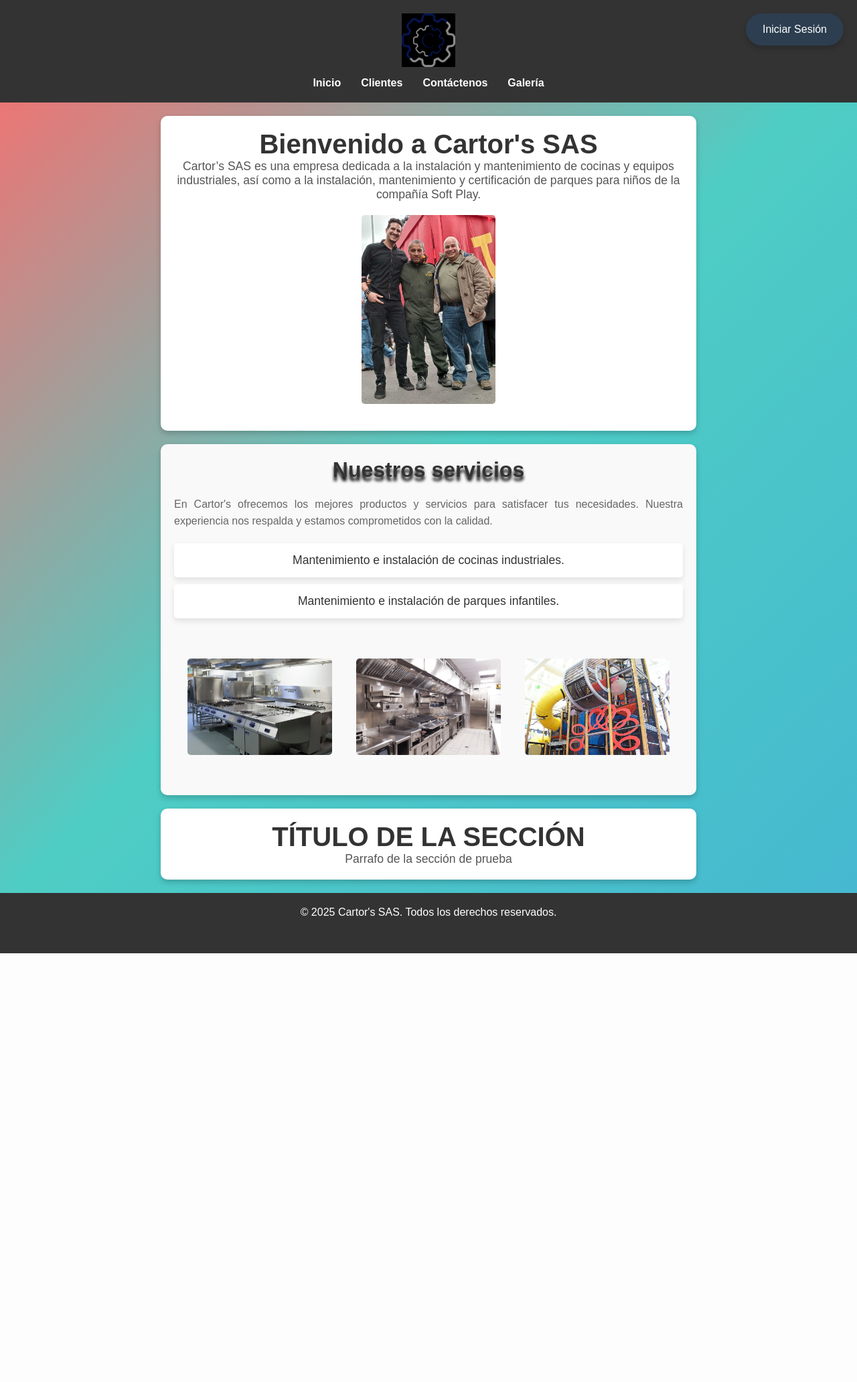
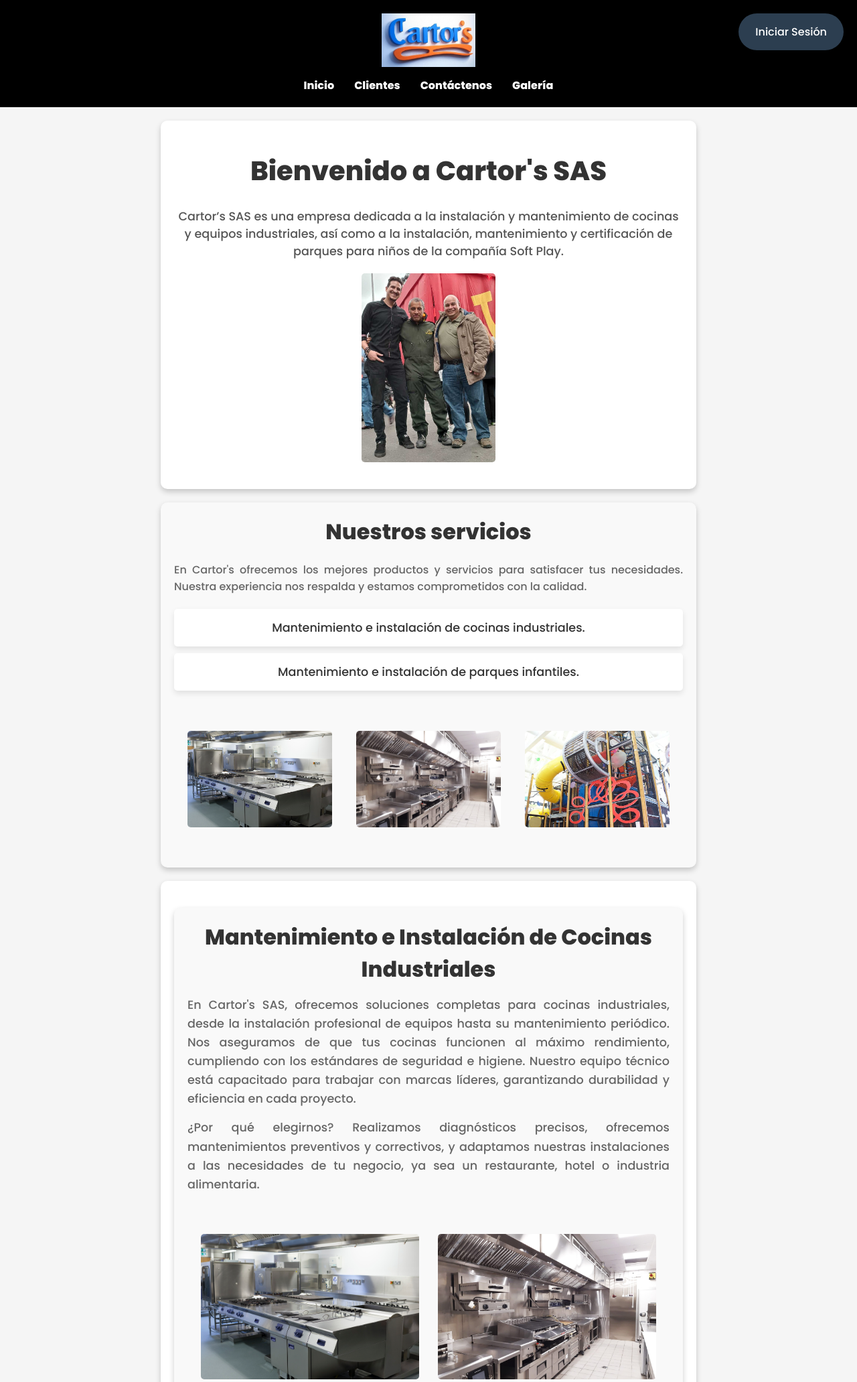
Before and after one commit to mapachogithub/cartors_web, a PHP site: page / in a window 1280 px wide. Shown: the top 2063 px of the page at 67% size. Before the commit the page ends 1423 px from the top, so only its background shows below. Run offline with PHP 8.4, Linux system fonts and the light colour scheme.

Commit message:
Secciones corregidas
ok logo, background, contáctanos y footer

```diff
--- a/clientes.html
+++ b/clientes.html
@@ -11,7 +11,7 @@
     <!-- Header -->
     <header>
         <div class="logo">
-            <img src="images/logo.png" alt="Cartor's SAS">
+            <img src="images/logoia1.jpeg" alt="Cartor's SAS">
         </div>
         <nav>
             <ul>
--- a/contactenos.html
+++ b/contactenos.html
@@ -10,7 +10,7 @@
     <!-- Header -->
     <header>
         <div class="logo">
-            <img src="images/logo.png" alt="Cartor's SAS">
+            <img src="images/logoia1.jpeg" alt="Cartor's SAS">
         </div>
         <nav>
             <ul>
--- a/css/styles.css
+++ b/css/styles.css
@@ -1,10 +1,20 @@
+/* ---------------------------------------------------------------------
+Importación de fuentes de Google Fonts */
+@import url('https://fonts.googleapis.com/css?family=Noto+Sans');
+@import url('https://fonts.googleapis.com/css2?family=Poppins:wght@500;600;800&display=swap');
+
 /* ---------------------------------------------------------------------
 Estilos generales */
+html {
+    scroll-behavior: smooth; /* Desplazamiento suave para enlaces de anclaje */
+}
+
 body {
-    font-family: 'Arial', sans-serif;
+    font-family: 'Arial', sans-serif; /* Por defecto para otras páginas */
     margin: 0;
     padding: 0;
-    background: linear-gradient(135deg, #ff6b6b, #4ecdc4, #45b7d1);
+    /* FONDO GENERAL (cambio tuyo) */
+    background: whitesmoke;
     color: #333;
     min-height: 100vh;
 }
@@ -12,7 +22,8 @@ body {
 /* ---------------------------------------------------------------------
 Header estilos */
 header {
-    background-color: #333;
+    /* Cambio tuyo: fondo negro */
+    background-color: black;
     color: #fff;
     padding: 20px;
     display: flex;
@@ -171,6 +182,16 @@ index.html estilos */
     box-shadow: 0 6px 12px rgba(0, 0, 0, 0.2);
 }
 
+.services-list li a {
+    color: #333; /* Color del texto del enlace */
+    text-decoration: none; /* Sin subrayado */
+    display: block; /* Para que todo el <li> sea clickable */
+}
+
+.services-list li a:hover {
+    color: #0073e6; /* Color azul al pasar el mouse, consistente con el sitio */
+}
+
 /* Galería dentro de cartors-container (index.html) */
 .cartors-container .gallery {
     display: flex;
@@ -268,12 +289,210 @@ index.html estilos */
     color: #0073e6;
 }
 
+/* Formulario de contacto (index.html) */
+.contact_form {
+    width: 460px;
+    height: auto;
+    margin: 80px auto;
+    border-radius: 10px;
+    padding-top: 30px;
+    padding-bottom: 20px;
+    background-color: #fbfbfb;
+    padding-left: 30px;
+}
+
+.formulario input {
+    background-color: #fbfbfb;
+    width: 408px;
+    height: 40px;
+    border-radius: 5px;
+    border-style: solid;
+    border-width: 1px;
+    border-color: #ab4493;
+    margin-top: 10px;
+    padding-left: 10px;
+    margin-bottom: 20px;
+}
+
+.formulario textarea {
+    background-color: #fbfbfb;
+    width: 405px;
+    height: 150px;
+    border-radius: 5px;
+    border-style: solid;
+    border-width: 1px;
+    border-color: #ab4493;
+    margin-top: 10px;
+    padding-left: 10px;
+    margin-bottom: 20px;
+    padding-top: 15px;
+}
+
+.formulario label {
+    display: block;
+    text-align: center; /* Centrado para etiquetas */
+}
+
+.formulario button {
+    height: 45px;
+    padding-left: 5px;
+    padding-right: 5px;
+    margin-bottom: 20px;
+    margin-top: 10px;
+    text-transform: uppercase;
+    background-color: #ab4493;
+    border-color: #ab4493;
+    border-style: solid;
+    border-radius: 10px;
+    width: 420px;
+    cursor: pointer;
+}
+
+.formulario button p {
+    color: #fff;
+}
+
+.formulario span {
+    color: #ab4493;
+}
+
+.formulario .aviso {
+    font-size: 13px;
+    color: #0e0e0e;
+}
+
+.formulario h1 {
+    font-size: 39px;
+    text-align: left;
+    padding-bottom: 20px;
+    color: #ab4493;
+}
+
+.formulario h2 { /* Sin sombra para "Cartor´s web" y otros */
+    font-size: 1.75em; /* Tamaño consistente con otros h2 */
+    margin: 0 0 20px;
+    color: #333; /* Color consistente */
+}
+
+.formulario h3 {
+    font-size: 16px;
+    padding-bottom: 30px;
+    color: #0e0e0e;
+}
+
+.formulario p {
+    font-size: 14px;
+    color: #0e0e0e;
+}
+
+.formulario ::-webkit-input-placeholder {
+    color: #a8a8a8;
+}
+
+.formulario ::-webkit-textarea-placeholder {
+    color: #a8a8a8;
+}
+
+.formulario input:focus {
+    outline: 0;
+    border: 1px solid #97d848;
+}
+
+.formulario textarea:focus {
+    outline: 0;
+    border: 1px solid #97d848;
+}
+
+/* Sección específica para Mantenimiento e Instalación de Cocinas Industriales */
+.kitchen-section {
+    max-width: 800px;
+    margin: 20px auto;
+    padding: 20px;
+    background-color: #f9f9f9;
+    border-radius: 10px;
+    box-shadow: 0 4px 8px rgba(0, 0, 0, 0.2);
+}
+
+.kitchen-section h2 {
+    color: #333;
+    text-align: center;
+    font-size: 2rem;
+    margin-bottom: 15px;
+}
+
+.kitchen-section p {
+    line-height: 1.6;
+    color: #666;
+    text-align: justify;
+    margin-bottom: 15px;
+}
+
+.kitchen-section .gallery {
+    display: flex;
+    justify-content: space-between;
+    margin-top: 20px;
+}
+
+.kitchen-section .gallery img {
+    width: 48%; /* Ajustado para 2 imágenes */
+    height: auto;
+    border-radius: 5px;
+    object-fit: cover;
+    transition: transform 0.3s ease;
+}
+
+.kitchen-section .gallery img:hover {
+    transform: scale(1.05);
+}
+
+/* Sección específica para Mantenimiento e Instalación de Parques Infantiles */
+.playground-section {
+    max-width: 800px;
+    margin: 20px auto;
+    padding: 20px;
+    background-color: #f9f9f9;
+    border-radius: 10px;
+    box-shadow: 0 4px 8px rgba(0, 0, 0, 0.2);
+}
+
+.playground-section h2 {
+    color: #333;
+    text-align: center;
+    font-size: 2rem;
+    margin-bottom: 15px;
+}
+
+.playground-section p {
+    line-height: 1.6;
+    color: #666;
+    text-align: justify;
+    margin-bottom: 15px;
+}
+
+.playground-section .gallery {
+    display: flex;
+    justify-content: space-between;
+    margin-top: 20px;
+}
+
+.playground-section .gallery img {
+    width: 48%; /* Ajustado para 2 imágenes */
+    height: auto;
+    border-radius: 5px;
+    object-fit: cover;
+    transition: transform 0.3s ease;
+}
+
+.playground-section .gallery img:hover {
+    transform: scale(1.05);
+}
+
 /* ---------------------------------------------------------------------
 galeria.html estilos */
 
 /* Hero Section (usada en galeria.html) */
 .hero {
-    background: #4a4a4a; /* Fondo de la sección Nuestra Galería */
+    background: whitesmoke; /* Cambio tuyo */
     color: #fff;
     padding: 100px 20px; /* Restaurado a 100px como en el diseño original */
     text-align: center;
@@ -361,9 +580,6 @@ galeria.html estilos */
 /* ---------------------------------------------------------------------
 loginstarpage.html estilos */
 
-/* Importar la fuente Poppins */
-@import url('https://fonts.googleapis.com/css2?family=Poppins:wght@500;600;800&display=swap');
-
 /* Estilos generales para loginstarpage */
 *,
 *::after,
@@ -407,7 +623,7 @@ a:hover::after {
     display: flex;
     justify-content: center;
     align-items: center;
-    background: url('../images/wallpaperdarkindustries.jpg') center; /* Corregido typo */
+    background: url('../images/wallpaperdarkindustries.jpg') center;
     background-size: cover;
     color: #fff;
 }
@@ -424,10 +640,10 @@ a:hover::after {
     border-radius: 20px;
 }
 
-h2 {
+h2 { /* Sin sombra para loginstarpage.html */
     font-size: 1.75em;
     margin: 0 0 20px;
-    filter: drop-shadow(0 6px 2px black);
+    color: #fff; /* Color blanco para loginstarpage */
 }
 
 .input-box {
@@ -548,7 +764,7 @@ contactenos.html estilos */
     margin-bottom: 40px;
 }
 
-.contact-info h2 {
+.contact-info h2 { /* Sin sombra para "CONTÁCTANOS" si aparece aquí */
     font-size: 1.8rem;
     color: #2c3e50;
     margin-bottom: 15px;
@@ -617,7 +833,7 @@ contactenos.html estilos */
     box-shadow: 0 4px 8px rgba(0, 0, 0, 0.2);
 }
 
-.contact-form h2 {
+.contact-form h2 { /* Sin sombra para "Formulario de contacto" si aparece aquí */
     font-size: 1.8rem;
     color: #333;
     margin-bottom: 20px;
@@ -762,27 +978,34 @@ clientes.html estilos */
 }
 
 /* ---------------------------------------------------------------------
+
 Footer estilos */
+footer {
+    background: none; /* Sin fondo negro, hereda el whitesmoke del body */
+    color: #000; /* Letras en negro */
+    text-align: center;
+    padding: 30px 0; /* Más espacio vertical para que respire */
+    width: 100%; /* Ocupa todo el ancho */
+    font-size: 1rem; /* Tamaño de fuente legible */
+    line-height: 2; /* Más espacio entre líneas para evitar que se corten o se vean apretadas */
+}
 
-footer {
-    background-color: #333;
-    color: #fff;
-    text-align: center;
-    padding: 20px 0;
-    width: 100%;
+footer p {
+    margin: 8px 0; /* Espaciado uniforme entre párrafos, más amplio para mejor legibilidad */
 }
 
 footer .social-icons {
-    margin-top: 10px;
+    margin-top: 20px; /* Más espacio entre el texto y los íconos */
 }
 
 footer .social-icons a {
-    color: #fff;
-    margin: 0 10px;
-    font-size: 1.2rem;
+    color: #000; /* Íconos en negro */
+    margin: 0 20px; /* Más espacio horizontal entre íconos para que no se vean apelotonados */
+    font-size: 1.8rem; /* Íconos más grandes para mejor visibilidad */
+    text-decoration: none; /* Sin subrayado */
     transition: color 0.3s ease;
 }
 
 footer .social-icons a:hover {
-    color: #0073e6;
+    color: #0073e6; /* Azul al pasar el mouse, consistente con el sitio */
 }
--- a/galeria.html
+++ b/galeria.html
@@ -10,7 +10,7 @@
 <body>
     <header>
         <div class="logo">
-            <img src="images/logo.png" alt="Cartor's SAS">
+            <img src="images/logoia1.jpeg" alt="Cartor's SAS">
         </div>
         <nav>
             <ul>
--- a/index.html
+++ b/index.html
@@ -10,7 +10,7 @@
     <!-- Header -->
     <header>
         <div class="logo">
-            <img src="images/logo.png" alt="Cartor's SAS">
+            <img src="images/logoia1.jpeg" alt="Cartor's SAS">
         </div>
         <nav>
             <ul>
@@ -29,7 +29,9 @@
     <main>
         <!-- Sección de bienvenida -->
         <section class="centrado">
+            <br>
             <h1>Bienvenido a Cartor's SAS</h1>
+            <br>
             <p>Cartor’s SAS es una empresa dedicada a la instalación y mantenimiento de cocinas y equipos industriales, así como a la instalación, mantenimiento y certificación de parques para niños de la compañía Soft Play.</p>
             <img src="images/FOTO1WELCOME.jpg" alt="Imagen de bienvenida" class="welcome-image index-image" onclick="showImageModal(this.src)">
         </section>
@@ -44,10 +46,10 @@
             <h2>Nuestros servicios</h2>
             <p>En Cartor's ofrecemos los mejores productos y servicios para satisfacer tus necesidades. Nuestra experiencia nos respalda y estamos comprometidos con la calidad.</p>
 
-            <!-- Lista de servicios -->
+            <!-- Lista de servicios con enlaces a las secciones -->
             <ul class="services-list">
-                <li>Mantenimiento e instalación de cocinas industriales.</li>
-                <li>Mantenimiento e instalación de parques infantiles.</li>
+                <li><a href="#kitchen-section">Mantenimiento e instalación de cocinas industriales.</a></li>
+                <li><a href="#playground-section">Mantenimiento e instalación de parques infantiles.</a></li>
             </ul>
 
             <!-- Galería de imágenes -->
@@ -57,23 +59,100 @@
                 <img src="img_descargadas/parques1.jpg" alt="Parque Infantil" class="index-image" loading="lazy">
             </div>
         </section>
-    </main>
 
-    <section class="centrado">
-        <h1>TÍTULO DE LA SECCIÓN</h1>
-        <p>Parrafo de la sección de prueba</p>
-    </section>
+        <!-- Sección Mantenimiento e Instalación de Cocinas Industriales -->
+        <section class="centrado">
+            <section id="kitchen-section" class="cartors-container kitchen-section">
+                <h2>Mantenimiento e Instalación de Cocinas Industriales</h2>
+                <p>En Cartor's SAS, ofrecemos soluciones completas para cocinas industriales, desde la instalación profesional de equipos hasta su mantenimiento periódico. Nos aseguramos de que tus cocinas funcionen al máximo rendimiento, cumpliendo con los estándares de seguridad e higiene. Nuestro equipo técnico está capacitado para trabajar con marcas líderes, garantizando durabilidad y eficiencia en cada proyecto.</p>
+                <p>¿Por qué elegirnos? Realizamos diagnósticos precisos, ofrecemos mantenimientos preventivos y correctivos, y adaptamos nuestras instalaciones a las necesidades de tu negocio, ya sea un restaurante, hotel o industria alimentaria.</p>
+                <div class="gallery">
+                    <img src="img_descargadas/cocinas1.jpg" alt="Cocina Industrial 1" class="index-image" loading="lazy">
+                    <img src="img_descargadas/cocinas2.jpg" alt="Cocina Industrial 2" class="index-image" loading="lazy">
+                </div>
+            </section>
+        </section>
+
+        <!-- Sección Mantenimiento e Instalación de Parques Infantiles -->
+        <section class="centrado">
+            <section id="playground-section" class="cartors-container playground-section">
+                <h2>Mantenimiento e Instalación de Parques Infantiles</h2>
+                <p>En Cartor's SAS, somos expertos en la instalación y mantenimiento de parques infantiles, trabajando con marcas reconocidas como Soft Play. Diseñamos e instalamos áreas de juego seguras, duraderas y divertidas, adaptadas a las necesidades de escuelas, parques o espacios recreativos. Además, ofrecemos certificación para garantizar que cumplen con las normativas de seguridad.</p>
+                <p>Nuestro servicio incluye inspecciones regulares, reparaciones y mantenimiento preventivo para que los parques estén siempre en óptimas condiciones. Confía en nosotros para crear un espacio donde los niños puedan jugar con tranquilidad.</p>
+                <div class="gallery">
+                    <img src="img_descargadas/parques1.jpg" alt="Parque Infantil 1" class="index-image" loading="lazy">
+                    <img src="img_descargadas/parques2.jpg" alt="Parque Infantil 2" class="index-image" loading="lazy">
+                </div>
+            </section>
+        </section>
+
+<!-- Formulario de contacto -->
+        <section class="centrado">
+            <div class="formulario">
+                <br>
+                <h2>CONTÁCTANOS</h2>
+                <h2>Formulario de contacto</h2>
+                <h2>Cartor´s web</h2>
+                <br>
+                <h3>Escríbenos y en breve los pondremos en contacto contigo.</h3>
+                <p class="aviso">
+                    <span class="obligatorio"> * </span>Los campos son obligatorios.
+                </p>
+                <form action="submeter-formulario.php" method="post">
+                    <p>
+                        <label for="nombre" class="colocar_nombre">Nombre
+                            <span class="obligatorio">*</span>
+                        </label>
+                        <input type="text" name="introducir_nombre" id="nombre" required="obligatorio" placeholder="Escribe tu nombre">
+                    </p>
+                    <p>
+                        <label for="email" class="colocar_email">Email
+                            <span class="obligatorio">*</span>
+                        </label>
+                        <input type="email" name="introducir_email" id="email" required="obligatorio" placeholder="Escribe tu Email">
+                    </p>
+                    <p>
+                        <label for="telefone" class="colocar_telefono">Teléfono
+                        </label>
+                        <input type="tel" name="introducir_telefono" id="telefono" placeholder="Escribe tu teléfono">
+                    </p>
+                    <p>
+                        <label for="compañía" class="colocar_nombre">Nombre de la empresa
+                        </label>
+                        <input type="url" name="introducir_nombre" id="website" placeholder="Escribe el nombre de la empresa">
+                    </p>
+                    <p>
+                        <label for="asunto" class="colocar_asunto">Asunto
+                            <span class="obligatorio">*</span>
+                        </label>
+                        <input type="text" name="introducir_asunto" id="assunto" required="obligatorio" placeholder="Escribe un asunto">
+                    </p>
+                    <p>
+                        <label for="mensaje" class="colocar_mensaje">Mensaje
+                            <span class="obligatorio">*</span>
+                        </label>
+                        <textarea name="introducir_mensaje" class="texto_mensaje" id="mensaje" required="obligatorio" placeholder="Deja aquí tu comentario..."></textarea>
+                    </p>
+                    <button type="submit" name="enviar_formulario" id="enviar"><p>Enviar</p></button>
+                </form>
+            </div>
+        </section>
+
 
     <!-- Footer -->
     <footer>
-        <p>© 2025 Cartor's SAS. Todos los derechos reservados.</p>
+        <p>© 2025 Cartor's SAS.</p>
+        <p>Todos los derechos reservados.</p>
+        <br>
+        <p>Codificación y edición:</p>
+        <p>Francisco Quiñones Maldonado</p>
+        <p>Soluciones Tecnológicas</p>
         <div class="social-icons">
             <a href="#" aria-label="Facebook"><i class="fab fa-facebook-f"></i></a>
             <a href="#" aria-label="Twitter"><i class="fab fa-twitter"></i></a>
             <a href="#" aria-label="Instagram"><i class="fab fa-instagram"></i></a>
         </div>
     </footer>
-
     <!-- Scripts -->
     <script src="js/scripts.js"></script>
 </body>
```
Also changed, not shown: images/logoia1.jpeg (added).
